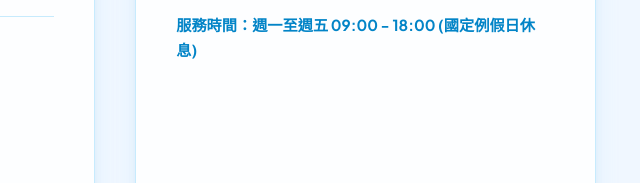
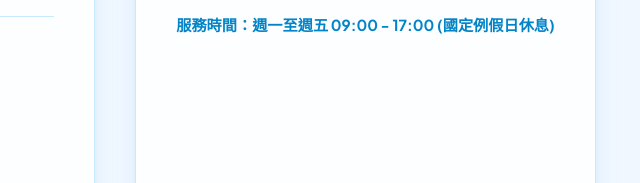
Before and after one commit to 2022wannarest/lenorherbal, a plain HTML site: page index.html in a window 1280 px wide. Shown: the part 5565-5748 px from the top of the page, 640-1280 px from the left. Drawn offline with Linux system fonts and the light colour scheme; animation ran at ten frames a second.

Commit message:
更新網站內容並新增 404 自動轉址

```diff
--- a/index.html
+++ b/index.html
@@ -814,7 +814,7 @@
           <div class="aside-block">
             <h4>客戶服務與諮詢保證</h4>
             <p>萊渼國際擁有多年專業沙龍與護膚品代理經驗，提供完整的產品配方諮詢、沙龍店家合作與個人化肌膚護理建議。</p>
-            <p style="color:#0284c7; font-weight:700;">服務時間：週一至週五 09:00 - 18:00 (國定例假日休息)</p>
+            <p style="color:#0284c7; font-weight:700;">服務時間：週一至週五 09:00 - 17:00 (國定例假日休息)</p>
           </div>
 
           <div style="margin-top:1.5rem;">
--- a/js/products-data.js
+++ b/js/products-data.js
@@ -10,7 +10,7 @@ const COMPANY_INFO = {
   address: "新北市板橋區信義路117號5樓",
   tel: "(02)8953-5096",
   fax: "(02)8953-5119",
-  hours: "週一至週五 09:00 - 18:00 (國定例假日休息)"
+  hours: "週一至週五 09:00 - 17:00 (國定例假日休息)"
 };
 
 const PRODUCT_CATEGORIES = [
```
Also changed, not shown: 404.html (added, +17 -0 lines).
